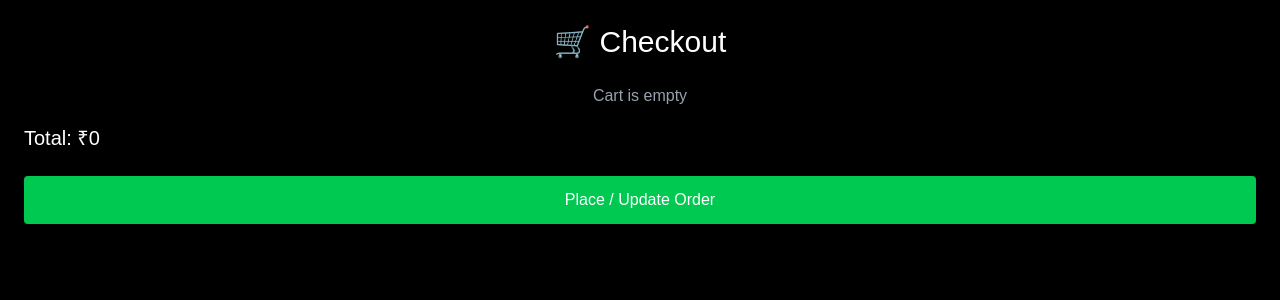
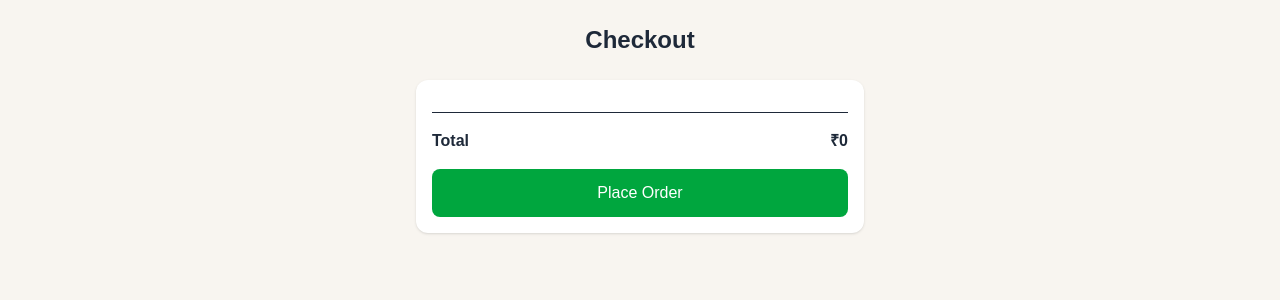
Before and after one commit to autoxai01-oss/smos-ai, a Next.js app: page /checkout/1 in a window 1280 px wide. Shown: the top 300 px of the page. Built offline with nearby package versions, Linux system fonts and the light colour scheme.

Commit message:
fixed checkout

```diff
--- a/app/checkout/[restaurantId]/page.tsx
+++ b/app/checkout/[restaurantId]/page.tsx
@@ -1,21 +1,15 @@
 "use client";
 
-import { useParams, useSearchParams } from "next/navigation";
-import { useState } from "react";
+import { useEffect, useState } from "react";
+import { getCart, clearCart } from "@/lib/cart";
 import { db } from "@/lib/firebase";
 import {
   collection,
   addDoc,
-  serverTimestamp,
-  query,
-  where,
-  getDocs,
-  doc,
-  updateDoc,
+  serverTimestamp
 } from "firebase/firestore";
-import { getCart, clearCart } from "@/lib/cart";
+import { useRouter, useSearchParams } from "next/navigation";
 
-// ✅ TYPES
 type CartItem = {
   id: string;
   name: string;
@@ -24,139 +18,101 @@ type CartItem = {
 };
 
 export default function Checkout() {
-  const params = useParams();
-  const searchParams = useSearchParams();
+  const [cart, setCart] = useState<CartItem[]>([]);
+  const router = useRouter();
+  const params = useSearchParams();
 
-  const restaurantId = params.restaurantId as string;
-  const table = searchParams.get("table");
+  const restaurantId = params.get("restaurantId");
+  const table = params.get("table");
 
-  const [loading, setLoading] = useState(false);
+  useEffect(() => {
+    setCart(getCart());
+  }, []);
 
-  const cart = getCart() as CartItem[];
+  // 🔥 PLACE ORDER (NO MERGE SYSTEM)
+  const placeOrder = async () => {
+    if (!restaurantId || !table) {
+      alert("Missing restaurant or table");
+      return;
+    }
+
+    if (cart.length === 0) {
+      alert("Cart is empty");
+      return;
+    }
+
+    try {
+      // 🔥 CONVERT QTY → INDIVIDUAL ITEMS
+      const newItems = cart.flatMap((item) => {
+        return Array.from({ length: item.qty }).map(() => ({
+          id: item.id,
+          name: item.name,
+          price: item.price,
+          qty: 1 // ALWAYS 1
+        }));
+      });
+
+      // 🔥 SAVE AS NEW ORDER (NEVER UPDATE OLD ORDER)
+      await addDoc(
+        collection(db, "restaurants", restaurantId, "orders"),
+        {
+          tableId: table,
+          items: newItems,
+          createdAt: serverTimestamp()
+        }
+      );
+
+      clearCart();
+
+      alert("Order placed successfully");
+
+      router.push(`/menu/${restaurantId}?table=${table}`);
+
+    } catch (err) {
+      console.error(err);
+      alert("Error placing order");
+    }
+  };
 
   const total = cart.reduce(
     (sum, item) => sum + item.price * item.qty,
     0
   );
 
-  // 🔥 MAIN FUNCTION (REPEAT ORDER LOGIC)
-  const placeOrder = async () => {
-    if (cart.length === 0) {
-      alert("Cart is empty");
-      return;
-    }
+  return (
+    <div className="min-h-screen bg-[#f8f5f0] p-6 text-gray-800">
 
-    setLoading(true);
+      <h1 className="text-2xl font-bold mb-6 text-center">
+        Checkout
+      </h1>
 
-    try {
-      const ordersRef = collection(
-        db,
-        "restaurants",
-        restaurantId,
-        "orders"
-      );
-
-      // 🔍 CHECK EXISTING ACTIVE ORDER
-      const q = query(
-        ordersRef,
-        where("tableId", "==", table),
-        where("isActive", "==", true)
-      );
-
-      const snap = await getDocs(q);
-
-      if (!snap.empty) {
-        // 🔥 UPDATE EXISTING ORDER
-        const existingOrder = snap.docs[0];
-        const existingData = existingOrder.data();
-
-        let updatedItems = [...existingData.items];
-
-        cart.forEach((newItem: CartItem) => {
-          const found = updatedItems.find(
-            (i: CartItem) => i.id === newItem.id
-          );
-
-          if (found) {
-            found.qty += newItem.qty;
-          } else {
-            updatedItems.push(newItem);
-          }
-        });
-
-        const newTotal = updatedItems.reduce(
-          (sum: number, item: CartItem) =>
-            sum + item.price * item.qty,
-          0
-        );
-
-        await updateDoc(
-          doc(
-            db,
-            "restaurants",
-            restaurantId,
-            "orders",
-            existingOrder.id
-          ),
-          {
-            items: updatedItems,
-            total: newTotal,
-          }
-        );
-
-      } else {
-        // 🆕 CREATE NEW ORDER
-        await addDoc(ordersRef, {
-          tableId: table,
-          items: cart,
-          total,
-          status: "pending",
-          isActive: true, // 🔥 KEY FIELD
-          createdAt: serverTimestamp(),
-        });
-      }
-
-      clearCart();
-      alert("Order updated successfully!");
-
-    } catch (err) {
-      console.error(err);
-      alert("Error placing order");
-    }
-
-    setLoading(false);
-  };
-
-  return (
-    <div className="min-h-screen bg-black text-white p-6">
-
-      <h1 className="text-3xl mb-6 text-center">🛒 Checkout</h1>
-
-      {cart.length === 0 && (
-        <p className="text-center text-gray-400">
-          Cart is empty
-        </p>
-      )}
+      <div className="max-w-md mx-auto bg-white p-4 rounded-xl shadow">
 
         {cart.map((item) => (
           <div
             key={item.id}
-          className="bg-gray-800 p-3 mb-2 rounded flex justify-between"
+            className="flex justify-between mb-2"
           >
-          <span>{item.name} x {item.qty}</span>
+            <span>
+              {item.name} x {item.qty}
+            </span>
             <span>₹{item.price * item.qty}</span>
           </div>
         ))}
 
-      <h2 className="text-xl mt-4">Total: ₹{total}</h2>
+        <div className="border-t mt-4 pt-4 flex justify-between font-bold">
+          <span>Total</span>
+          <span>₹{total}</span>
+        </div>
 
         <button
           onClick={placeOrder}
-        disabled={loading}
-        className="w-full bg-green-500 p-3 mt-6 rounded"
+          className="w-full mt-4 bg-green-600 text-white p-3 rounded-lg"
         >
-        {loading ? "Processing..." : "Place / Update Order"}
+          Place Order
         </button>
+
+      </div>
 
     </div>
   );
```
Lines whose indentation alone changed are shown as unchanged.
